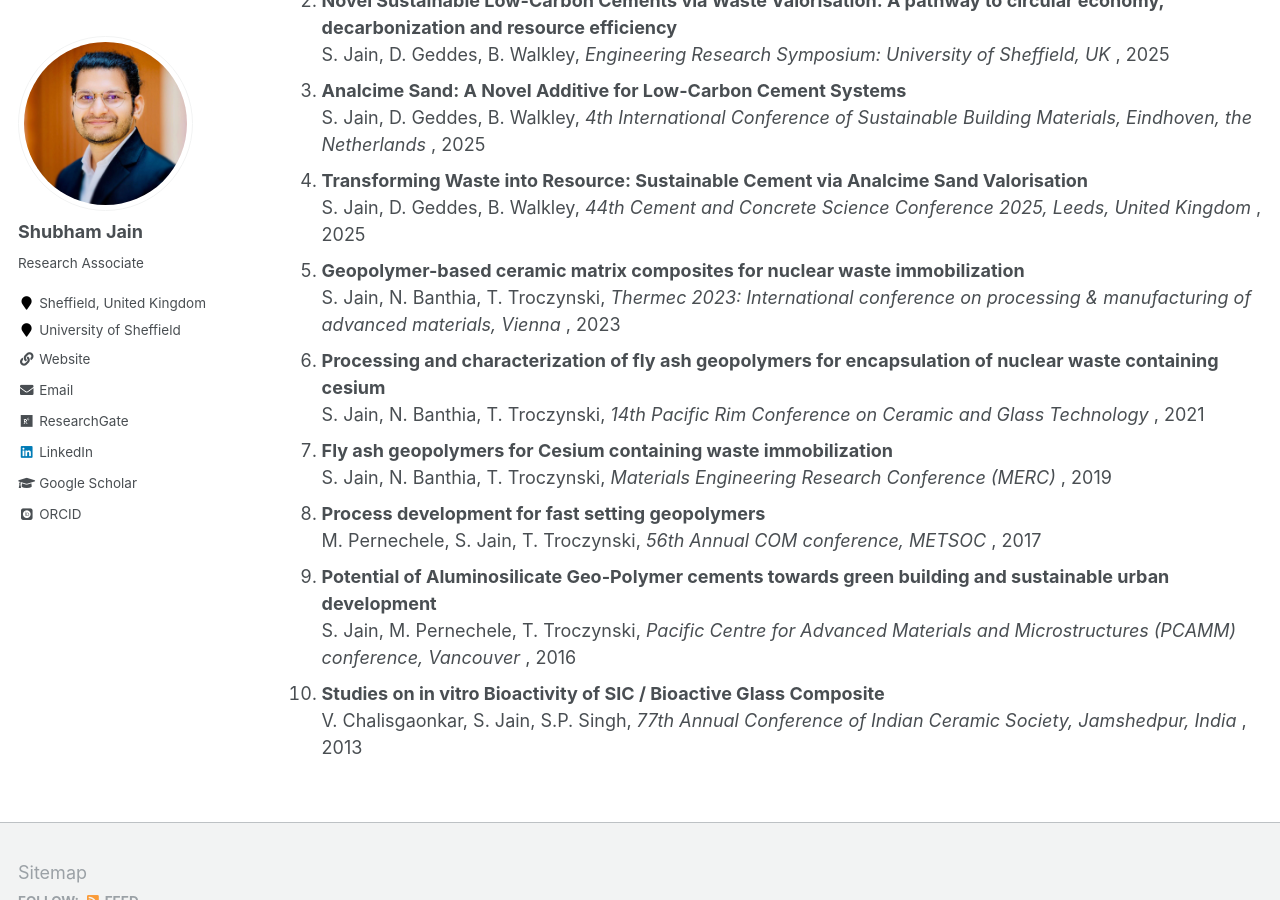
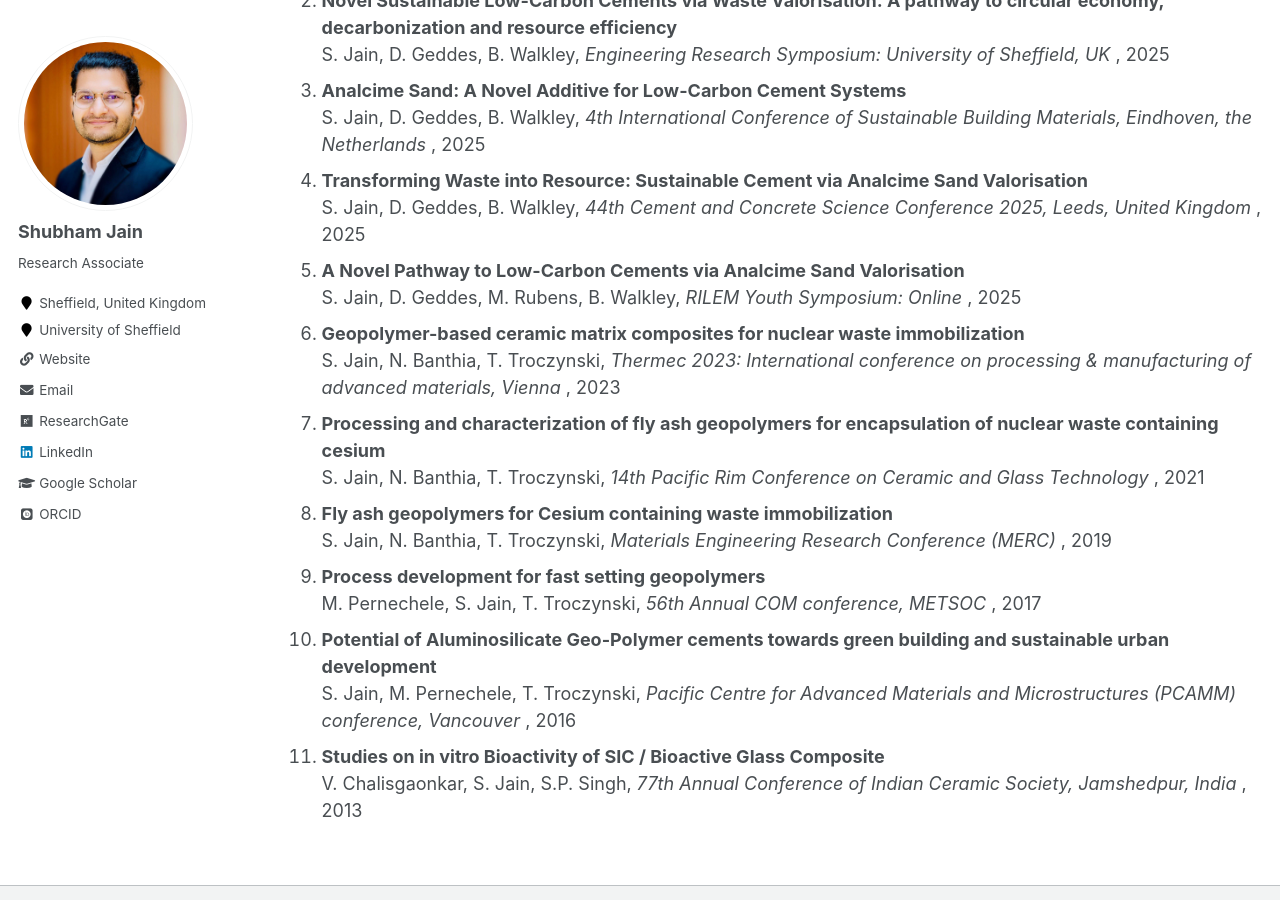
Before and after one commit to shubhamj2611/shubhamj2611.github.io, a Jekyll site: the page built from _pages/research.md, in a window 1280 px wide and 900 px high, scrolled down 2846 px. Built offline with Jekyll 4.4.1, drawn with Linux system fonts in a browser that asks for light colours; some web fonts are replaced.

Commit message:
Update publications.yml

```diff
--- a/_data/publications.yml
+++ b/_data/publications.yml
@@ -207,6 +207,20 @@ references:
      given: S.
    - family: Geddes
      given: D.
+   - family: Rubens
+     given: M.
+   - family: Walkley
+     given: B.
+  year: 2025
+  title: "A Novel Pathway to Low-Carbon Cements via Analcime Sand Valorisation"
+  conference: "RILEM Youth Symposium: Online"
+  article: "Conference"
+
+- author:
+   - family: Jain
+     given: S.
+   - family: Geddes
+     given: D.
    - family: Walkley
      given: B.
   year: 2025
```
